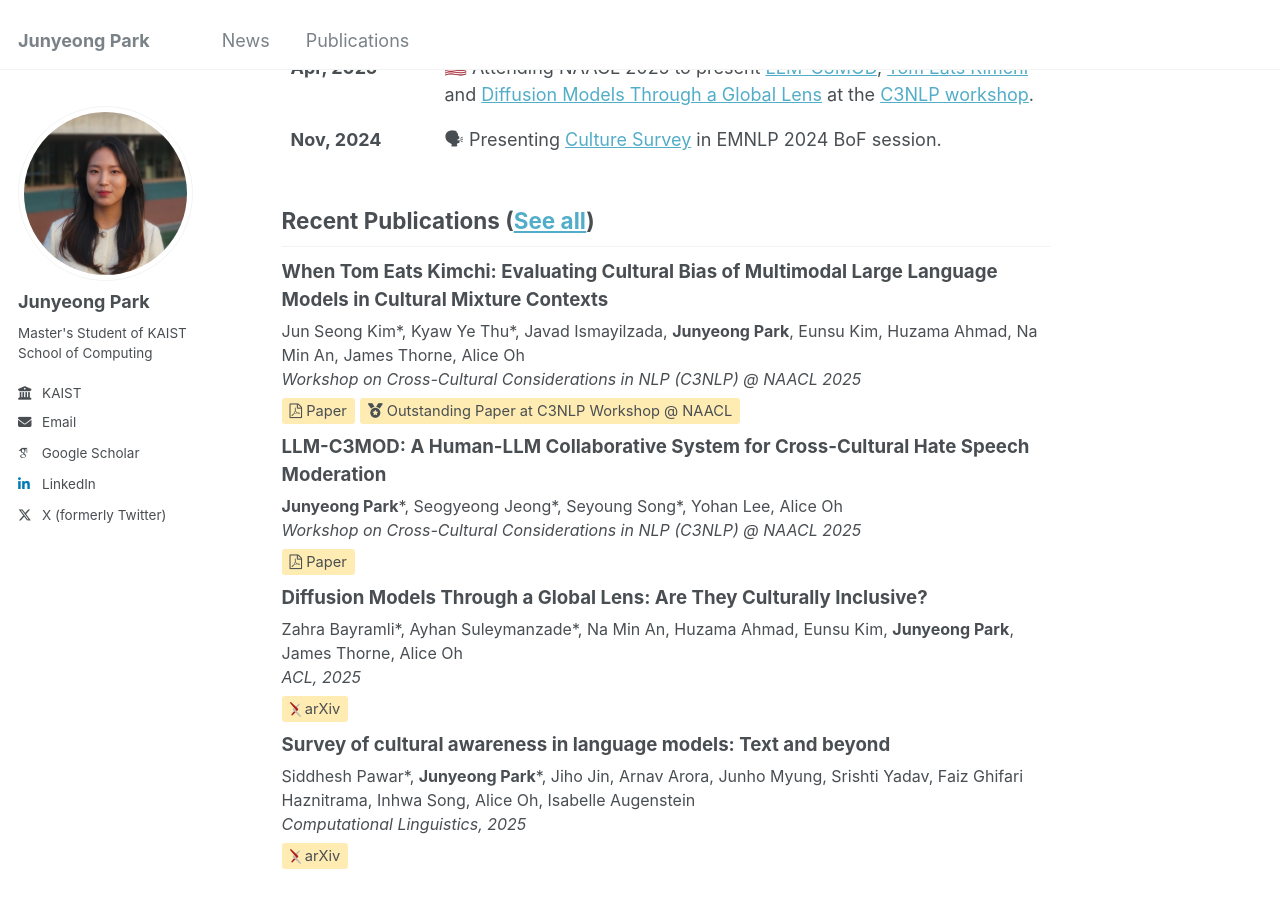
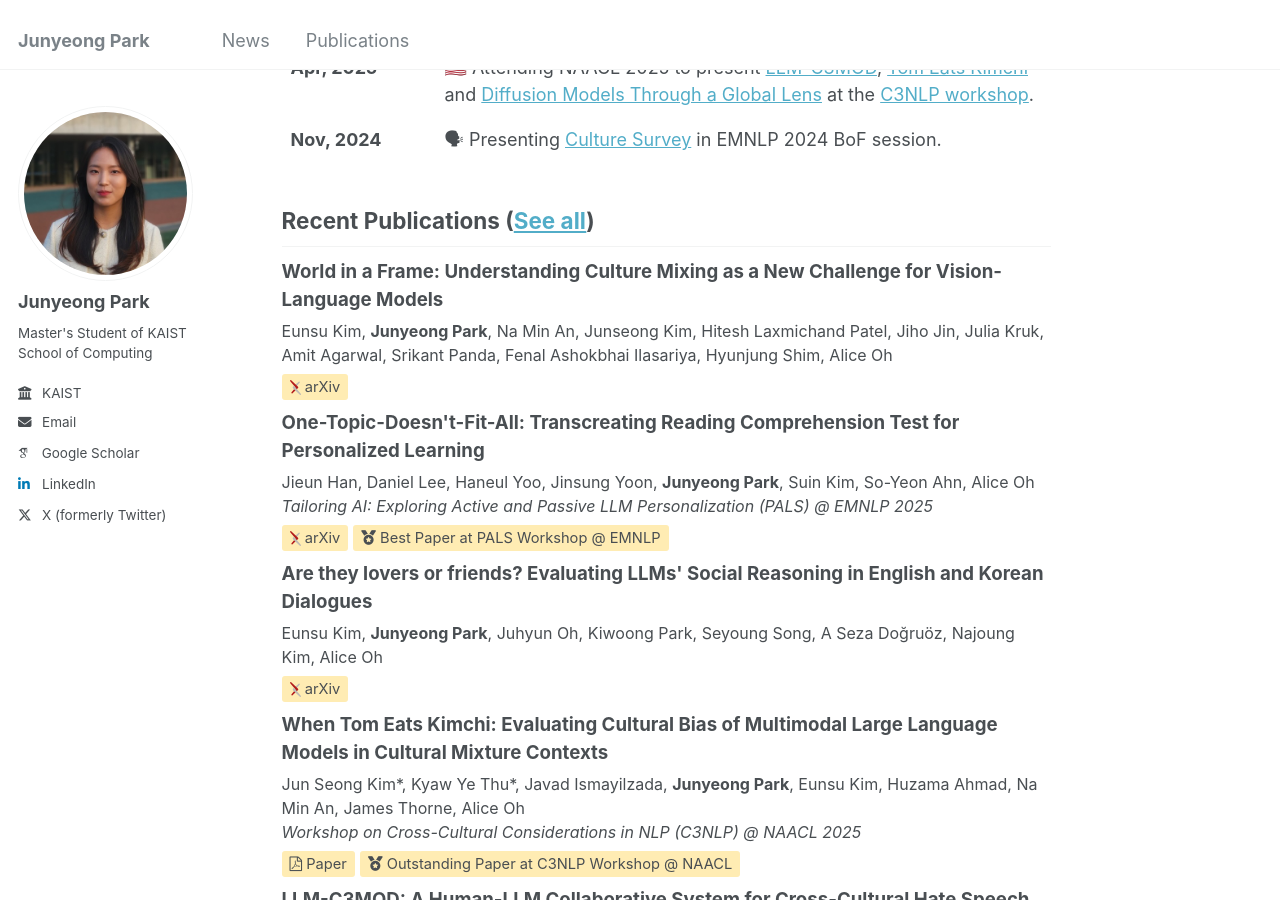
Before and after one commit to jjjunyeong/jjjunyeong.github.io, a Jekyll site: the page built from _pages/about.md, in a window 1280 px wide and 900 px high, scrolled down 551 px. Built offline with Jekyll 4.4.1, drawn with Linux system fonts in a browser that asks for light colours; some web fonts are replaced.

Commit message:
Update publications.yml

```diff
--- a/_data/publications.yml
+++ b/_data/publications.yml
@@ -1,3 +1,26 @@
+- title: "World in a Frame: Understanding Culture Mixing as a New Challenge for Vision-Language Models"
+  authors: 'Eunsu Kim, Junyeong Park, Na Min An, Junseong Kim, Hitesh Laxmichand Patel, Jiho Jin, Julia Kruk, Amit Agarwal, Srikant Panda, Fenal Ashokbhai Ilasariya, Hyunjung Shim, Alice Oh'
+  collection: 'publications'
+  date: '2025-11-27'
+  type: 'preprint'
+  arxivurl: 'https://arxiv.org/abs/2511.22787'
+
+- title: "One-Topic-Doesn't-Fit-All: Transcreating Reading Comprehension Test for Personalized Learning"
+  authors: 'Jieun Han, Daniel Lee, Haneul Yoo, Jinsung Yoon, Junyeong Park, Suin Kim, So-Yeon Ahn, Alice Oh'
+  collection: 'publications'
+  date: '2025-11-12'
+  venue: 'Tailoring AI: Exploring Active and Passive LLM Personalization (PALS) @ EMNLP 2025'
+  type: 'workshop, demos, and posters'
+  arxivurl: 'https://arxiv.org/abs/2511.09135'
+  award: 'Best Paper at PALS Workshop @ EMNLP'
+
+- title: "Are they lovers or friends? Evaluating LLMs' Social Reasoning in English and Korean Dialogues"
+  authors: 'Eunsu Kim, Junyeong Park, Juhyun Oh, Kiwoong Park, Seyoung Song, A Seza Doğruöz, Najoung Kim, Alice Oh'
+  collection: 'publications'
+  date: '2025-10-21'
+  type: 'preprint'
+  arxivurl: 'https://arxiv.org/abs/2510.19028'
+
 - title: 'When Tom Eats Kimchi: Evaluating Cultural Bias of Multimodal Large Language Models in Cultural Mixture Contexts'
   authors: 'Jun Seong Kim*, Kyaw Ye Thu*, Javad Ismayilzada, Junyeong Park, Eunsu Kim, Huzama Ahmad, Na Min An, James Thorne, Alice Oh'
   collection: 'publications'
```
